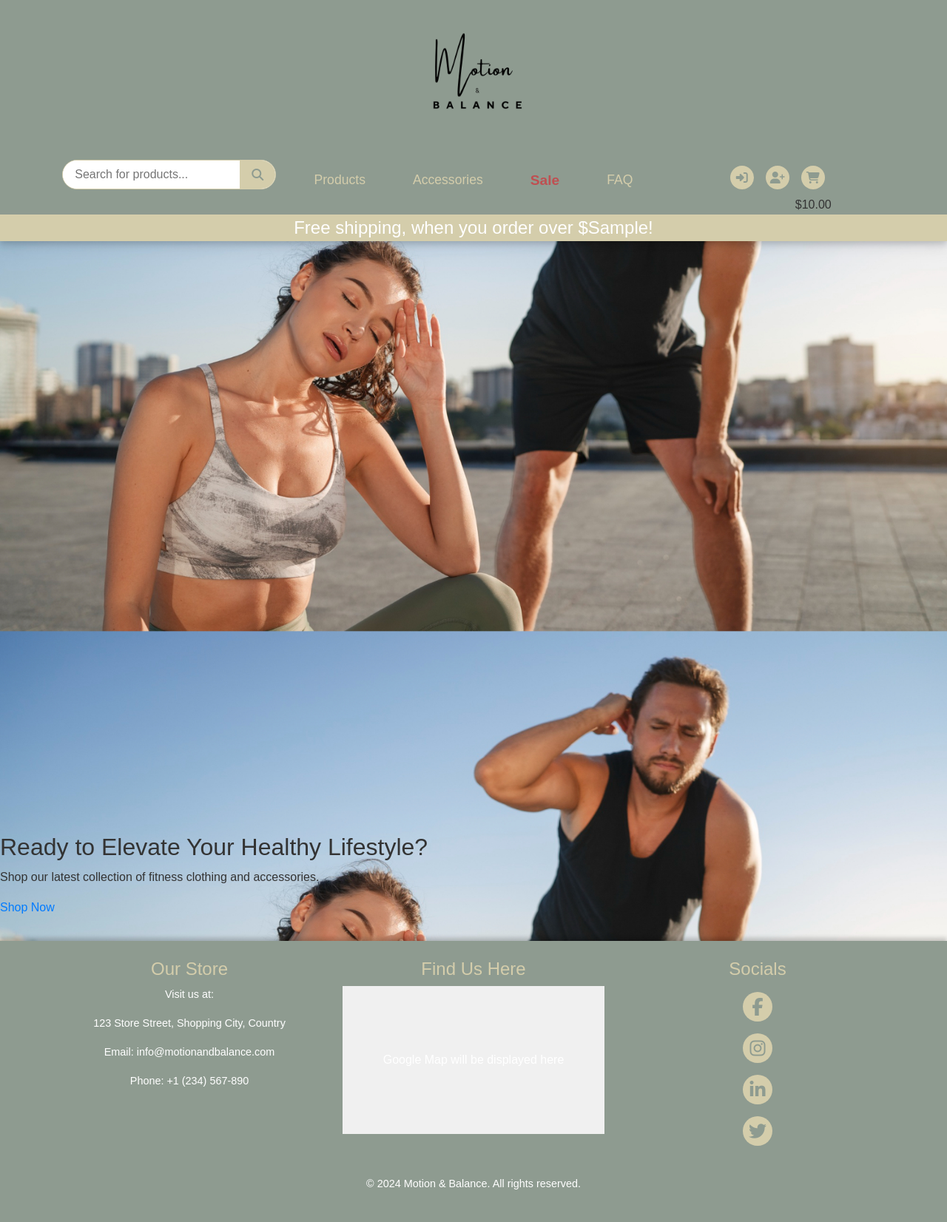
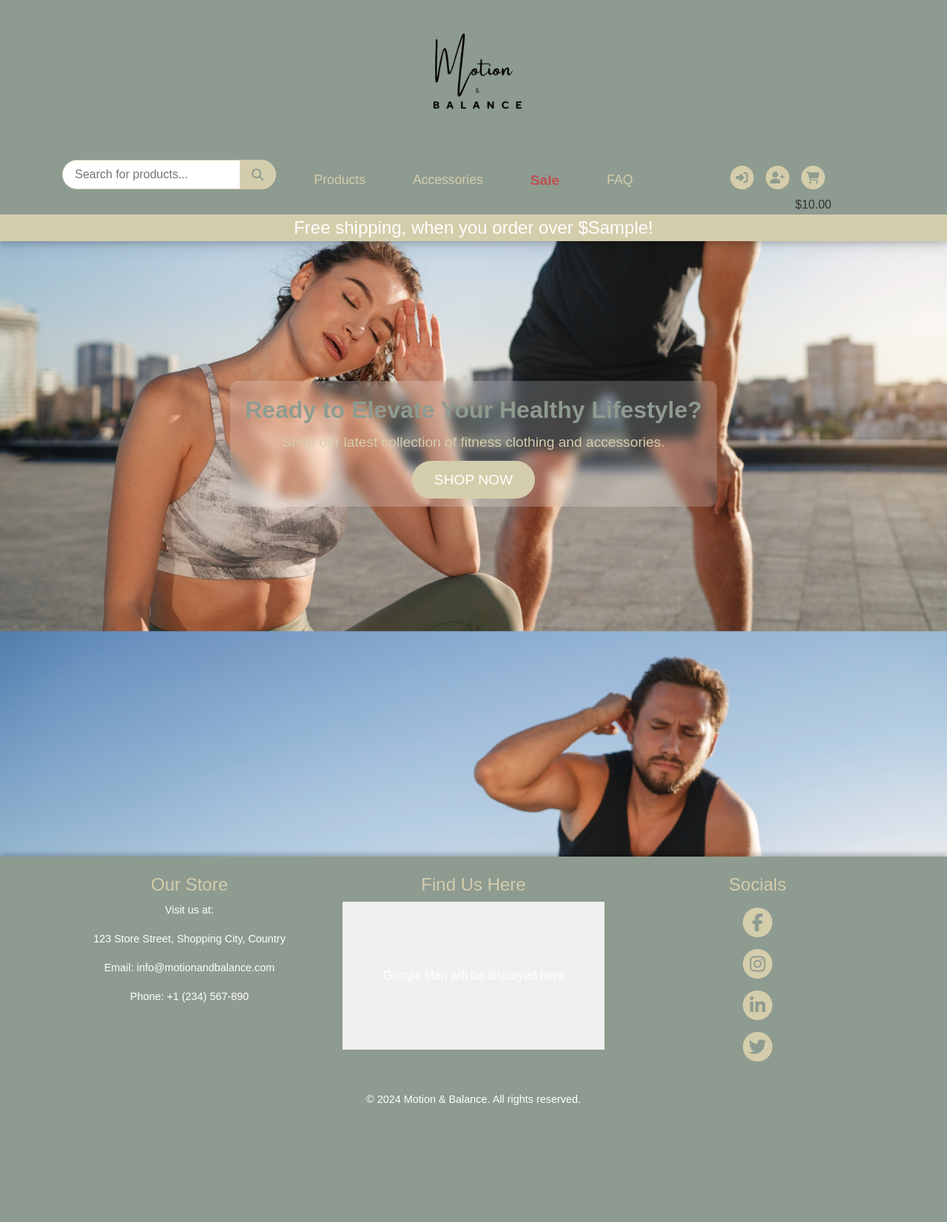
Before and after one commit to Kevinolm10/Motion-balance, a Django app: template home/templates/home/index.html in a window 1280 px wide. Shown: the whole page at 74% size. After the commit the page ends 1494 px from the top, so only its background shows below. Run offline with Django 5.2, Linux system fonts and the light colour scheme; the template is opened without the code that fills it: most values are stand-ins (such as "Sample title", 1, 10 or a date in 2020); some libraries are stand-ins or nearby versions.

Commit message:
Style call to action overlay, text and button

```diff
--- a/static/css/base.css
+++ b/static/css/base.css
@@ -76,6 +76,60 @@ a:hover {
 }
 
 /* Main styling */
+.cta-overlay {
+    position: absolute;
+    top: 200px;
+    left: 0;
+    width: 100%;
+    height: 100%;
+    display: flex;
+    justify-content: center;
+    align-items: center;
+    z-index: 1000;
+    /* Make sure it's on top of other content */
+}
+
+.cta-content {
+    text-align: center;
+    padding: 20px;
+    max-width: 80%;
+    background: rgba(255, 255, 255, 0.2);
+    border-radius: 10px;
+    backdrop-filter: blur(7px);
+}
+
+.cta-title {
+    font-size: 2rem;
+    font-weight: 600;
+    margin-bottom: 10px;
+    color: #8e9b90;
+}
+
+.cta-subtitle {
+    font-size: 1.2rem;
+    margin-bottom: 20px;
+    color: #d4cdab;
+}
+
+.cta-button {
+    padding: 15px 30px;
+    background-color: #d4cdab;
+    color: #fff;
+    font-size: 1.2rem;
+    border: none;
+    border-radius: 30px;
+    text-transform: uppercase;
+    cursor: pointer;
+    transition: background-color 0.3s ease;
+    text-decoration: none;
+}
+
+.cta-button:hover {
+    background-color: #fff;
+    color: black;
+    box-shadow: 0 0 5px #d4cdab;
+}
+
 
 /* Navigation and Layout */
 .row {
```
